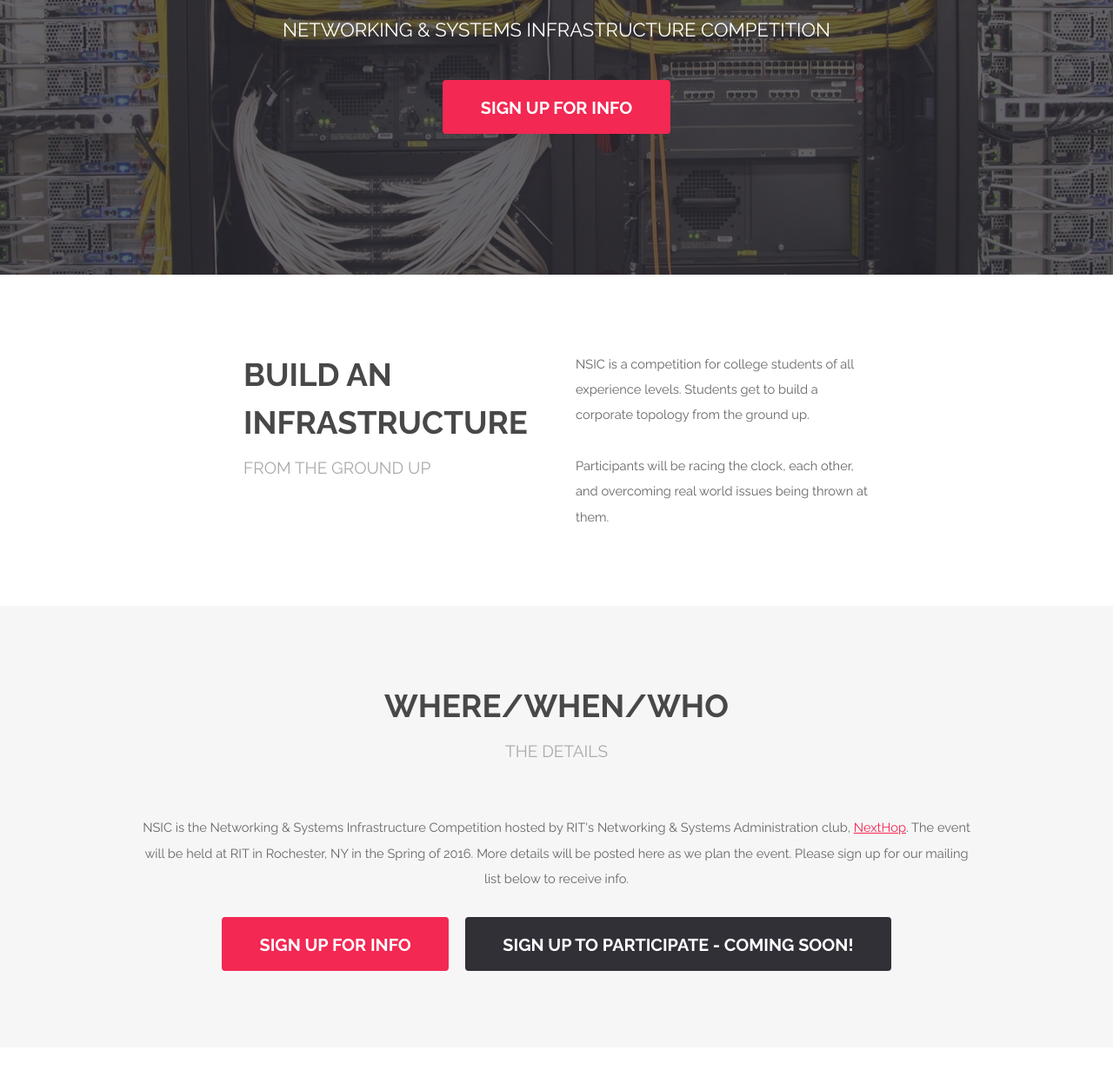
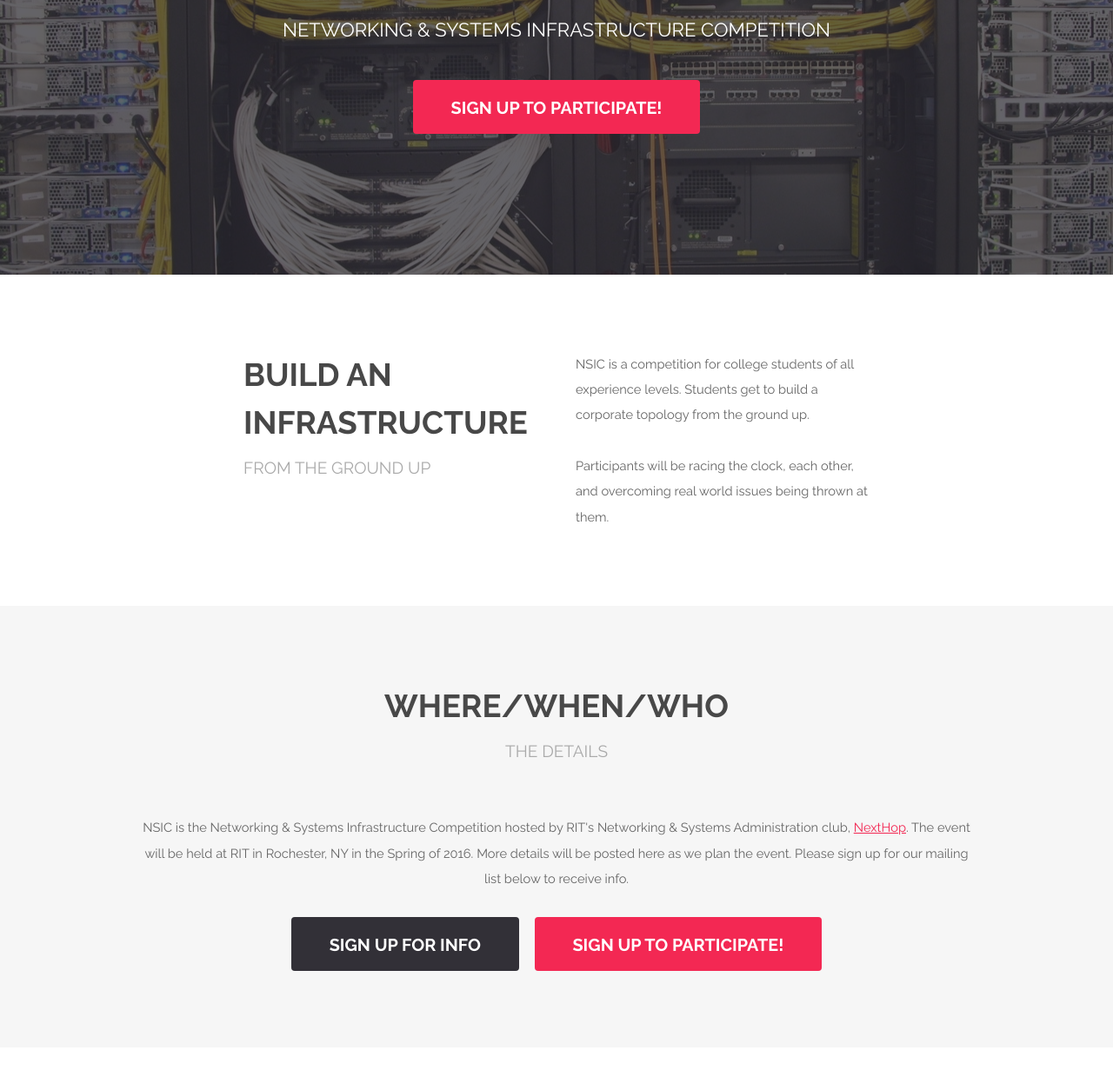
Before and after one commit to RITnextHop/NSIC, a plain HTML site: page index.html in a window 1280 px wide. Shown: the part 326-1580 px from the top of the page at 87% size. Drawn offline with Linux system fonts and the light colour scheme.

Commit message:
Added registration form

```diff
--- a/index.html
+++ b/index.html
@@ -51,7 +51,7 @@
 				<h2>April 16 & 17, 2015</h2>
 				<p>Networking & Systems Infrastructure Competition</p>
 				<ul class="actions">
-					<li><a href="http://eepurl.com/byF8-n" target="_blank" class="button special big">Sign Up for Info</a></li>
+					<li><a href="http://goo.gl/forms/brI5x05aqy" class="button special big" target="_blank">Sign Up to Participate!</a></li>
 				</ul>
 			</section>
 
@@ -86,8 +86,8 @@
 						</div>
 						</div>
 						<ul class="actions">
-							<li><a href="http://eepurl.com/byF8-n" class="button special big" target="_blank">Sign Up for Info</a></li>
-							<li><a href="#details" class="button big">Sign Up to Participate - Coming Soon!</a></li>
+							<li><a href="http://eepurl.com/byF8-n" class="button big" target="_blank">Sign Up for Info</a></li>
+							<li><a href="http://goo.gl/forms/brI5x05aqy" class="button special big" target="_blank">Sign Up to Participate!</a></li>
 						</ul>
 					</div>
 				</section>
```
